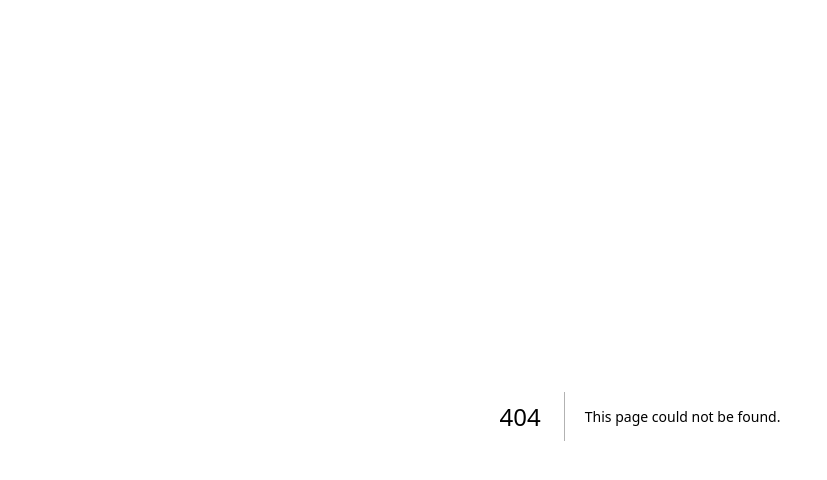
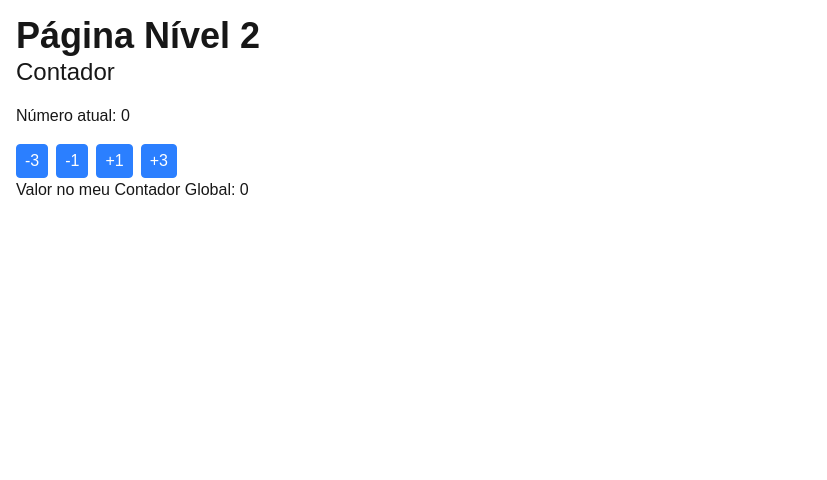
Before and after one commit to AllysonAbreu/react_studies, a Next.js app in the folder fundamentos-front-end-react/: page /nivel-2 in a window 1280 px wide. Before the commit this address had no page. Shown: the top 480 px of the page, without its empty margins (0-827 px from the left). Built offline with nearby package versions, Linux system fonts and the light colour scheme.

Commit message:
feat: Exemplos de uso de contextos - sessionStorage e localStorage

```diff
--- /dev/null
+++ b/fundamentos-front-end-react/src/app/nivel-2/layout.tsx
@@ -0,0 +1,9 @@
+import ContadorProvider from "@/context/ContadorContext";
+
+export default function Layout({
+  children,
+}: Readonly<{
+  children: React.ReactNode;
+}>) {
+  return <ContadorProvider>{children}</ContadorProvider>
+};
--- /dev/null
+++ b/fundamentos-front-end-react/src/app/nivel-2/page.tsx
@@ -0,0 +1,12 @@
+import { ContadorGlobal } from "@/components/ContadorGlobal";
+import { ValorContadorGlobal } from "@/components/ValorContadorGlobal";
+
+const Page = ()  => (
+  <div>
+    <h1 className="text-4xl font-bold">Página Nível 2</h1>
+    <ContadorGlobal />
+    <ValorContadorGlobal />
+  </div>
+);
+
+export default Page;
--- /dev/null
+++ b/fundamentos-front-end-react/src/components/ContadorGlobal.tsx
@@ -0,0 +1,35 @@
+"use client"
+
+import { ContadorContext } from "@/context/ContadorContext";
+import { useContext } from "react";
+import { Button } from "./Button";
+
+export const ContadorGlobal = () => {
+    const { contador, setContador } = useContext(ContadorContext);
+
+    return (
+            <div className="grid gap-y-4">
+                <h2 className="text-2xl">Contador</h2>
+                <p>Número atual: {contador}</p>
+
+                <div className="flex gap-x-2">
+                    <Button
+                        onClick={() => {setContador((c) => c - 3)}}>
+                            -3
+                    </Button>
+                    <Button
+                        onClick={() => {setContador(contador - 1)}}>
+                            -1
+                    </Button>
+                    <Button
+                        onClick={() => {setContador(contador + 1)}}>
+                            +1
+                    </Button>
+                    <Button
+                        onClick={() => {setContador((c) => c + 3)}}>
+                            +3
+                    </Button>
+                </div>
+            </div>
+        );
+};
--- /dev/null
+++ b/fundamentos-front-end-react/src/components/ValorContadorGlobal.tsx
@@ -0,0 +1,15 @@
+"use client"
+
+import { ContadorContext } from "@/context/ContadorContext";
+import { useContext } from "react";
+import { Button } from "./Button";
+
+export const ValorContadorGlobal = () => {
+    const { contador } = useContext(ContadorContext);
+
+    return (
+            <div className="grid gap-y-4">
+                <p>Valor no meu Contador Global: {contador}</p>
+            </div>
+        );
+};
--- /dev/null
+++ b/fundamentos-front-end-react/src/context/ContadorContext.tsx
@@ -0,0 +1,40 @@
+"use client"
+
+import { createContext, Dispatch, ReactNode, SetStateAction, useEffect, useState } from "react";
+
+type ContadorType = number | null;
+
+type ContadorContextType = {
+    contador: ContadorType;
+    setContador: Dispatch<SetStateAction<ContadorType>>
+}
+
+export const ContadorContext = createContext<ContadorContextType>({
+    contador: 0,
+    setContador: () => {},
+});
+
+export default function ContadorProvider({ children }: { children: ReactNode }) {
+    const [contador, setContador] = useState<ContadorType>(null);
+
+    useEffect(() => {
+        const contadorSessionStorage = sessionStorage.getItem('contador') ?? 0;
+
+        if(contadorSessionStorage !== null) {
+            setContador(+contadorSessionStorage);
+        }
+
+    }, []);
+
+    useEffect(() => {
+        if(contador !== null) {
+            sessionStorage.setItem('contador', contador.toString());
+        }
+    }, [contador]);
+
+    return (
+        <ContadorContext.Provider value={{ contador, setContador }}>
+            {children}
+        </ContadorContext.Provider>
+    );
+};
```
